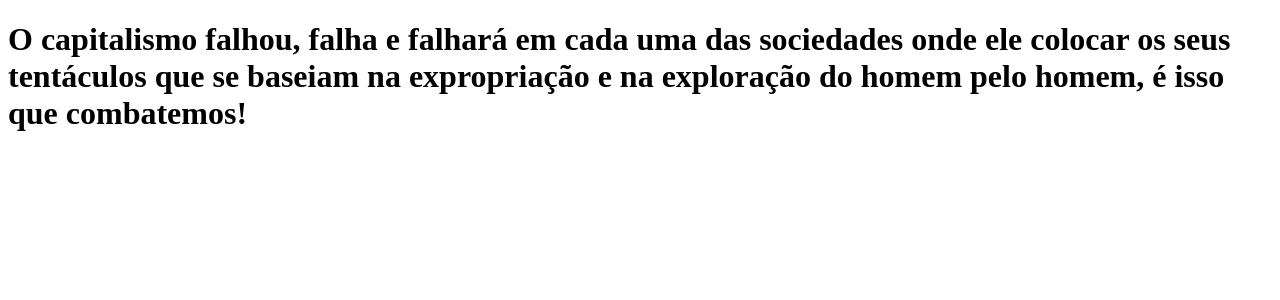
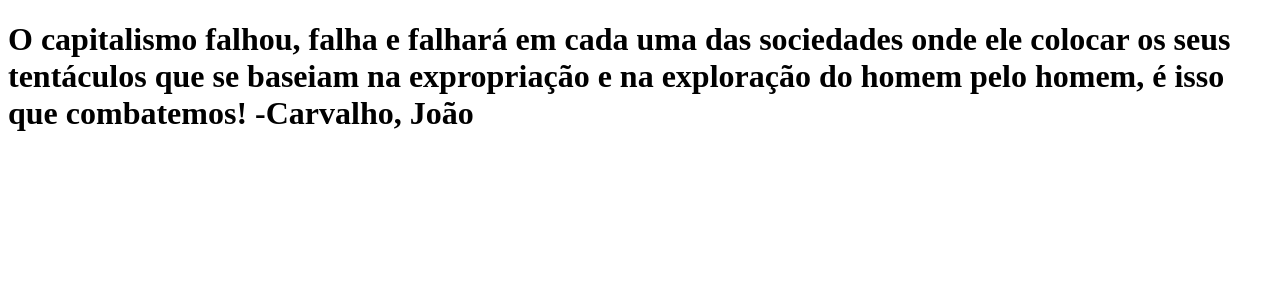
Before and after one commit to cnnlt/clone-tabnews, a Next.js app: page / in a window 1280 px wide. Shown: the top 300 px of the page. Built offline with nearby package versions, Linux system fonts and the light colour scheme.

Commit message:
modificada a frase

```diff
--- a/pages/index.js
+++ b/pages/index.js
@@ -1,7 +1,8 @@
 function Home() {
     return <h1>O capitalismo falhou, falha e falhará em cada uma das sociedades
         onde ele colocar os seus tentáculos que se baseiam na expropriação e
-        na exploração do homem pelo homem, é isso que combatemos!</h1>
+        na exploração do homem pelo homem, é isso que combatemos! -Carvalho, João</h1>
+
 }
 
 export default Home;
```
